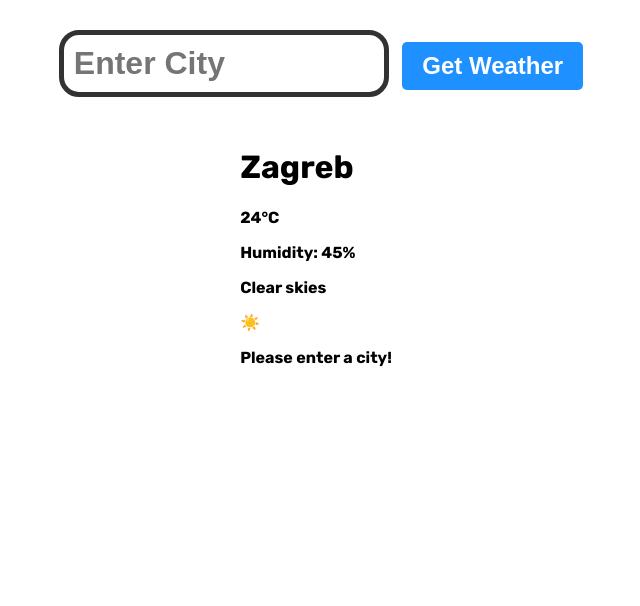
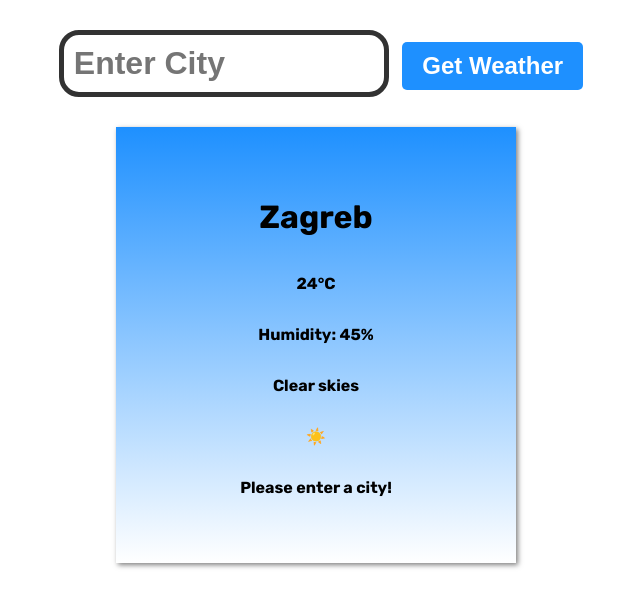
Before and after one commit to MatijaVukadinovic/weather-app, a plain HTML site: page index.html in a window 1280 px wide. Shown: the whole page, without its empty margins (324-964 px from the left). Drawn offline with Linux system fonts and the light colour scheme.

Commit message:
Style card and center content

```diff
--- a/style.css
+++ b/style.css
@@ -36,3 +36,13 @@ button[type="submit"] {
 button[type="submit"]:hover {
     background-color: hsl(210, 100%, 45%);
 }
+
+.card {
+    display: flex;
+    flex-direction: column;
+    align-items: center;
+    background: linear-gradient(180deg, dodgerblue, white);
+    padding: 50px;
+    box-shadow: 2px 2px 5px hsla(0, 0%, 0%, 0.5);
+    min-width: 300px;
+}
```
